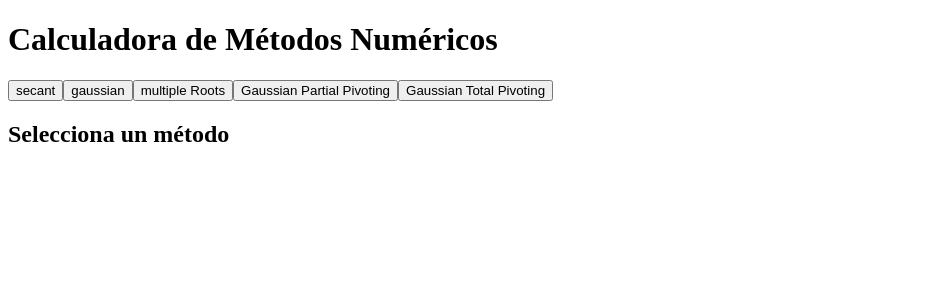
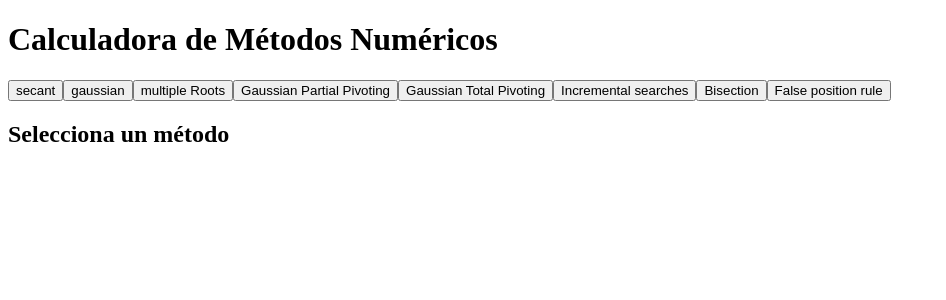
Before and after one commit to MauricioCa07/SolverPro, a React (Vite) app: page / in a window 1280 px wide. Shown: the top 300 px of the page, without its empty margins (0-946 px from the left). Built offline with nearby package versions, Linux system fonts and the light colour scheme.

Commit message:
Add false rule, search and bisection methods

```diff
--- a/package.json
+++ b/package.json
@@ -24,6 +24,6 @@
     "eslint-plugin-react-hooks": "^5.1.0-rc.0",
     "eslint-plugin-react-refresh": "^0.4.9",
     "globals": "^15.9.0",
-    "vite": "^5.4.1"
+    "vite": "^5.4.8"
   }
 }
--- /dev/null
+++ b/src/bisection.jsx
@@ -0,0 +1,35 @@
+import { create, all } from 'mathjs';
+const math = create(all);
+
+function f(func, x) {
+    return math.evaluate(func, { x });
+}
+
+export function bisection({f:func, astring, bstring, tolstring, Nmaxstring}){
+    const a = parseFloat(astring, 10);
+    const b = parseFloat(bstring, 10);
+    const tol = parseFloat(tolstring, 10);
+    const Nmax = parseInt(Nmaxstring, 10);
+
+    const fa = f(func, a);
+    const pm = (a+b)/2;
+    const fpm = f(func, pm);
+    const E = 1000;
+    const cont = 1;
+
+    while (E > tol && cont < Nmax) {
+        if (fa * fpm < 0) {
+          b = pm;
+        } else {
+          a = pm;
+        }
+
+        let p0 = pm;
+        pm = (a + b) / 2;
+        fpm = f(pm);
+        E = Math.abs(pm - p0);
+        cont++;
+      }
+
+      return <h1>Root found at: {pm} in {cont} iterations with an error of {E}</h1>;
+}
--- /dev/null
+++ b/src/falserule.jsx
@@ -0,0 +1,37 @@
+import { create, all } from 'mathjs';
+const math = create(all);
+
+function f(func, x) {
+    return math.evaluate(func, { x });
+}
+
+export function falserule({f:func, astring, bstring, tolstring, Nmaxstring}){
+    const a = parseFloat(astring, 10);
+    const b = parseFloat(bstring, 10);
+    const tol = parseFloat(tolstring, 10);
+    const Nmax = parseInt(Nmaxstring, 10);
+
+    const fa = f(func, a);
+    const fb = f(func, b);
+    const pm = (fb*a-fa*b)/(fb-fa);
+    const fpm = f(func, pm);
+    const E = 1000;
+    const cont = 1;
+
+    while (E > tol && cont < Nmax) {
+        if (fa * fpm < 0) {     //Si hay cambio de signo en la primera parte del intervalo se reasigna el límite superior
+            b = pm;
+          } else {
+            a = pm;     //De lo contrario, se reasigna el límite inferior
+          }
+
+          let p0 = pm;      //Guardar la aproximación
+          pm = (f(b)*a-f(a)*b)/(f(b)-f(a));     //Calcular el nuevo punto medio
+          fpm = f(pm);
+          E = Math.abs(pm - p0);    //Calcular el error
+
+          cont++;
+    }
+
+    return <h1>Root found at: {pm} in {cont} iterations with an error of {E}</h1>;
+}
--- a/src/mainPage.jsx
+++ b/src/mainPage.jsx
@@ -4,6 +4,9 @@ import { Gaussian } from './gaussian.jsx';
 import { MultipleRoots } from './MultipleRoots.jsx';
 import { GaussianPartialPivoting } from './GaussianPartialPivoting.jsx';
 import { GaussianTotalPivoting } from './GaussianTotalPivoting.jsx';
+import { search } from './search.jsx';
+import { bisection } from './bisection.jsx';
+import { falserule } from './falserule.jsx';
 
 const MainPage = () => {
     const [selectedMethod, setSelectedMethod] = useState(null);
@@ -20,6 +23,12 @@ const MainPage = () => {
                 return <GaussianPartialPivoting matrixA="4,-2,1;-2,4,-2;1,-2,4" vectorB="11,-16,17" n="3"></GaussianPartialPivoting>
             case 'GaussianTotalPivoting':
                 return  <GaussianTotalPivoting matrixA="4,-2,1;-2,4,-2;1,-2,4" vectorB="11,-16,17" n="3"></GaussianTotalPivoting>
+            case 'search':
+                return <search f="x*x-4" x0string ="0" hstring="3" Nmaxstring="100"/>;
+            case 'bisection':
+                return <bisection f="x*x-4" astring="1" bstring="3" tolstring="1e-7" Nmaxstring="100"/>
+            case 'falserule':
+                return <falserule f="x*x-4" astring="1" bstring="3" tolstring="1e-7" Nmaxstring="100"/>
             default:
                 return <h2>Selecciona un método</h2>;
         }
@@ -34,6 +43,9 @@ const MainPage = () => {
                 <button onClick={() => setSelectedMethod('multipleRoots')}>multiple Roots</button>
                 <button onClick={() => setSelectedMethod('GaussianPartialPivoting')}>Gaussian Partial Pivoting</button>
                 <button onClick={() => setSelectedMethod('GaussianTotalPivoting')}>Gaussian Total Pivoting</button>
+                <button onClick={() => setSelectedMethod('search')}>Incremental searches</button>
+                <button onClick={() => setSelectedMethod('bisection')}>Bisection</button>
+                <button onClick={() => setSelectedMethod('falserule')}>False position rule</button>
             </div>
             <div>
                 {renderMethod()}
--- /dev/null
+++ b/src/search.jsx
@@ -0,0 +1,31 @@
+import { create, all } from 'mathjs';
+const math = create(all);
+
+function f(func, x) {
+    return math.evaluate(func, { x });
+}
+
+export function search({f: func, x0string, hstring, Nmaxstring}){
+    const x0 = parseFloat(x0string, 10);
+    const h = parseFloat(hstring, 10);
+    const Nmax = parseFloat(Nmaxstring, 10);
+
+    const xinf = x0;
+    const yinf = f(func, xinf);
+    const xsup = xinf + h;
+    const ysup = f(func, xsup);
+
+    for (const i = 1; i <= Nmax; i++) {
+        if (yinf * ysup <= 0) {
+          return <h1>Root at the interval between {xinf} and {xsup} in {i}iterations</h1>; // Si hay cambio de signo, retornamos los resultados
+        }
+        xinf = xsup;
+        yinf = ysup;
+        xsup = xinf + h;
+        ysup = f(xsup);
+      }
+
+    if (i > Nmax) {
+      return <h1>Could not find a sign switch for the function in the given maximum iterations</h1>
+    }
+}
```
Also changed, not shown: 1 other file (tests, documents, lock files or other folders).
